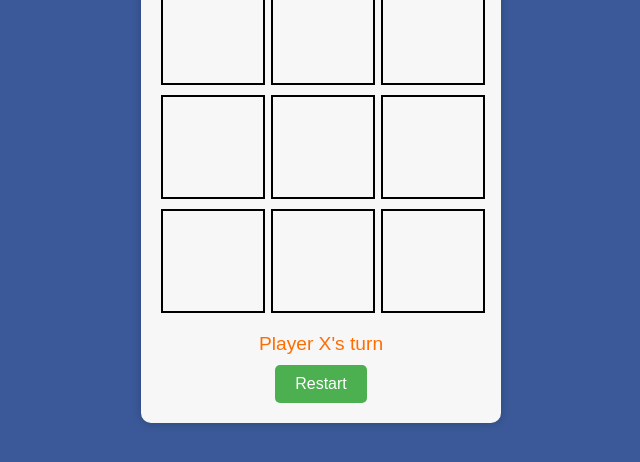
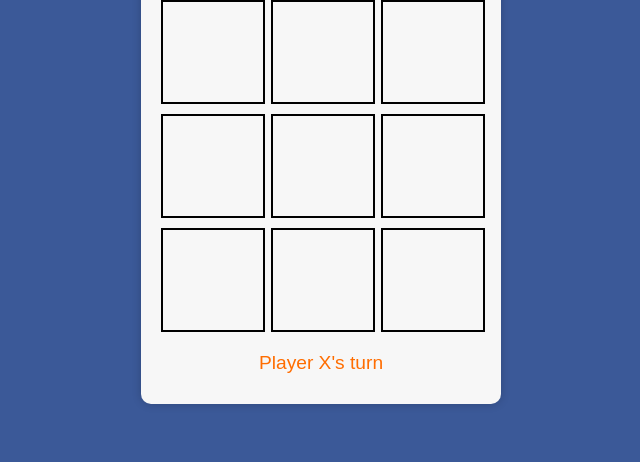
Before and after one commit to mohammedshariqkazi/tictactoe, a plain HTML site: page index.html in a window 1280 px wide. Shown: the part 248-710 px from the top of the page, without its empty margins (319-959 px from the left). Drawn offline with Linux system fonts and the light colour scheme.

Commit message:
Add files via upload

```diff
--- a/index.html
+++ b/index.html
@@ -3,8 +3,9 @@
 <head>
     <meta charset="UTF-8">
     <meta name="viewport" content="width=device-width, initial-scale=1.0">
+    <link rel="icon" type="image/svg+xml" href="tic.svg">
+    <title>Tic-Tac-Toe</title>
     <link rel="stylesheet" href="style.css">
-    <title>Tic-Tac-Toe</title>
 </head>
 <body>
     <div class="container">
@@ -21,7 +22,6 @@
             <div class="cell" data-cell></div>
         </div>
         <div class="status" id="status">Player X's turn</div>
-        <button class="restart-button" id="restart-button">Restart</button>
     </div>
     <script src="script.js"></script>
 </body>
```
Also changed, not shown: tic.svg (added).
